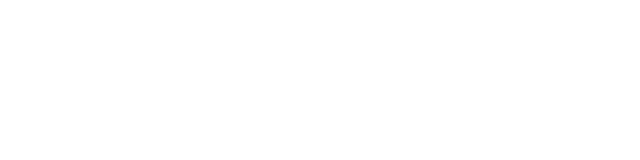
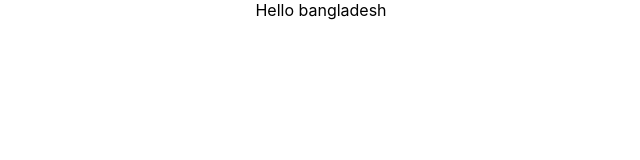
Before and after one commit to Shakil57375/Typescript-tutorial, a React (Create React App) app in the folder React_TypeScript/react-typescript-demo/: page / in a window 1280 px wide. Shown: the top 160 px of the page, without its empty margins (319-959 px from the left). Built offline with nearby package versions, Linux system fonts and the light colour scheme.

Commit message:
typing props  added

```diff
--- a/React_TypeScript/react-typescript-demo/src/App.tsx
+++ b/React_TypeScript/react-typescript-demo/src/App.tsx
@@ -1,9 +1,10 @@
 import './App.css';
+import Greet from './Components/Greet';
 
 function App() {
   return (
     <div className="App">
-
+     <Greet name = "bangladesh"/>
     </div>
   );
 }
--- a/React_TypeScript/react-typescript-demo/src/Components/Greet.tsx
+++ b/React_TypeScript/react-typescript-demo/src/Components/Greet.tsx
@@ -1,7 +1,9 @@
-
-export const Greet = () => {
+type GreetProps = {
+    name : string
+}
+export const Greet = (props : GreetProps) => {
   return (
-    <div>Greet</div>
+    <div>Hello {props.name}</div>
   )
 }
 
```
